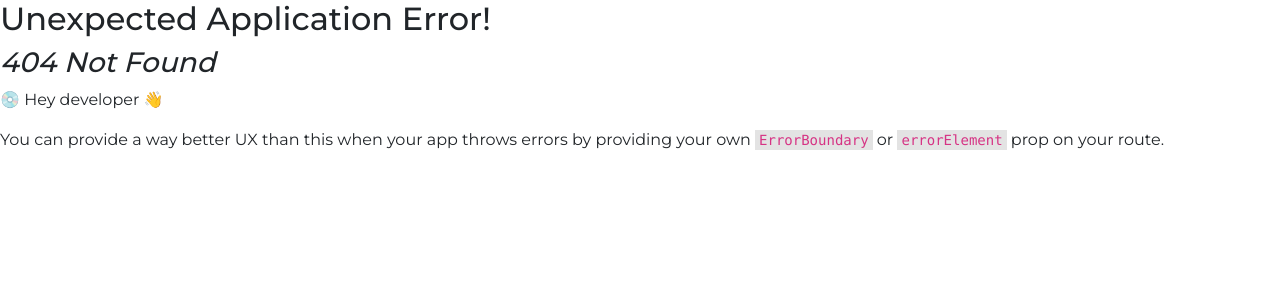
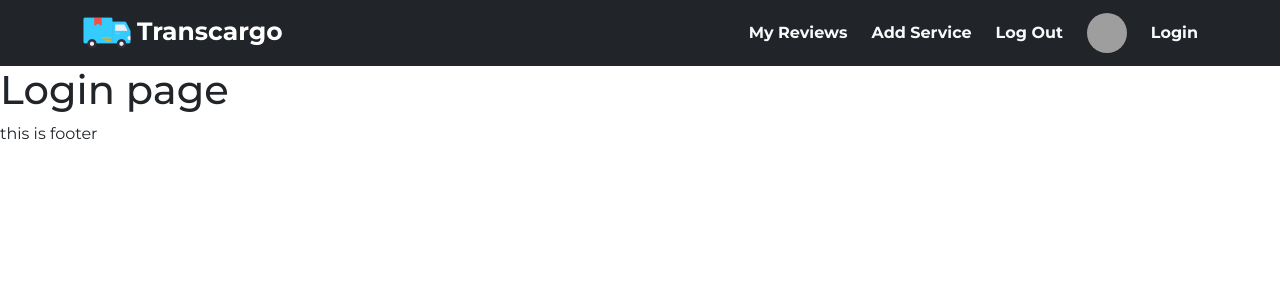
Before and after one commit to sultannadim/transcargo-client, a React (Create React App) app: page /login in a window 1280 px wide. Before the commit this address had no page. Shown: the top 300 px of the page. Built offline with nearby package versions, Linux system fonts and the light colour scheme; grey boxes are pictures that could not be loaded.

Commit message:
banner part complete

```diff
--- a/src/App.css
+++ b/src/App.css
@@ -10,3 +10,27 @@
   width: 50px;
   margin-right: 5px;
 }
+.profile{
+  width: 40px;
+  height: 40px;
+  border-radius: 50%;
+}
+
+
+/*Extra small devices (portrait phones, less than 576px)*/
+@media (max-width: 575.98px) {  }
+
+/*Small devices (landscape phones, 576px and up)*/
+@media (min-width: 576px) and (max-width: 767.98px) {  }
+
+/*Medium devices (tablets, 768px and up)*/
+@media (min-width: 768px) and (max-width: 991.98px) {  }
+
+/*Large devices (desktops, 992px and up)*/
+@media (min-width: 992px) and (max-width: 1199.98px) {  }
+
+/*Extra large devices (Extra large desktops, 1200px and up)*/
+@media (min-width: 1200px) and (max-width: 1399.98px) {  }
+
+/*Extra large devices (Extra Extra large desktops, 1400px and up)*/
+@media (min-width: 1400px) {  }
--- /dev/null
+++ b/src/Pages/Home/Home.css
@@ -0,0 +1,41 @@
+.banner{
+    min-height: 500px;
+    background-image: linear-gradient(rgba(13, 24, 36, 0.774),rgba(27, 23, 49, 0.712)),url("https://images.unsplash.com/photo-1592805144716-feeccccef5ac?ixlib=rb-4.0.3&ixid=MnwxMjA3fDB8MHxwaG90by1wYWdlfHx8fGVufDB8fHx8&auto=format&fit=crop&w=870&q=80");
+    background-repeat: no-repeat;
+    background-size: cover;
+    background-position: center;
+    display: flex;
+    align-items: center;
+
+    color: #fff;
+}
+
+/*Extra small devices (portrait phones, less than 576px)*/
+@media (max-width: 575.98px) {
+    .banner{
+        min-height: 350px;
+    }
+ }
+
+/*Small devices (landscape phones, 576px and up)*/
+@media (min-width: 576px) and (max-width: 767.98px) {
+    .banner{
+        min-height: 350px;
+    }
+ }
+
+/*Medium devices (tablets, 768px and up)*/
+@media (min-width: 768px) and (max-width: 991.98px) {
+    .banner{
+        min-height: 400px;
+    }
+ }
+
+/*Large devices (desktops, 992px and up)*/
+@media (min-width: 992px) and (max-width: 1199.98px) {  }
+
+/*Extra large devices (Extra large desktops, 1200px and up)*/
+@media (min-width: 1200px) and (max-width: 1399.98px) {  }
+
+/*Extra large devices (Extra Extra large desktops, 1400px and up)*/
+@media (min-width: 1400px) {  }
--- a/src/Pages/Home/Home.js
+++ b/src/Pages/Home/Home.js
@@ -1,10 +1,23 @@
 import React from "react";
+import "./Home.css";
 
 const Home = () => {
   return (
-    <div>
-      <h1>this is home</h1>
-    </div>
+    <section className="banner">
+      <div className="container">
+        <div className="row ">
+          <div className="offset-lg-1 col-lg-5">
+            <div className="">
+              <h1 className="fw-bold">CONTINENTAL TRANSFORTATION</h1>
+              <p>
+                The best support you ever-changing logistics needs, we are
+                continuously evolving our transportation service.
+              </p>
+            </div>
+          </div>
+        </div>
+      </div>
+    </section>
   );
 };
 
--- /dev/null
+++ b/src/Pages/Login/Login.js
@@ -0,0 +1,11 @@
+import React from "react";
+
+const Login = () => {
+  return (
+    <div>
+      <h1>Login page</h1>
+    </div>
+  );
+};
+
+export default Login;
--- a/src/components/Header.js
+++ b/src/components/Header.js
@@ -18,7 +18,7 @@ const Header = () => {
           className="shadow-none bg-light"
         />
         <Navbar.Collapse id="basic-navbar-nav">
-          <Nav className="ms-auto">
+          <Nav className="ms-auto d-lg-flex align-items-center">
             <Link
               className="text-decoration-none fw-bold text-light mt-lg-0 mt-3 ms-lg-4"
               to="/"
@@ -31,15 +31,19 @@ const Header = () => {
             >
               Add Service
             </Link>
-            <Link
-              className="text-decoration-none fw-bold text-light mt-lg-0 mt-3 ms-lg-4"
-              to="/"
-            >
+            <Link className="text-decoration-none fw-bold text-light mt-lg-0 mt-3 ms-lg-4">
               Log Out
+            </Link>
+            <Link className="text-decoration-none fw-bold text-light mt-lg-0 mt-3 ms-lg-4">
+              <img
+                src="https://static.toiimg.com/photo/msid-89908674/89908674.jpg"
+                alt="profile"
+                className="profile"
+              />
             </Link>
             <Link
               className="text-decoration-none fw-bold text-light mt-lg-0 mt-3 ms-lg-4"
-              to="/"
+              to="/login"
             >
               Login
             </Link>
--- a/src/router/router.js
+++ b/src/router/router.js
@@ -1,6 +1,7 @@
 import { createBrowserRouter } from "react-router-dom";
 import Main from "../layout/Main";
 import Home from "../Pages/Home/Home";
+import Login from "../Pages/Login/Login";
 export const router = createBrowserRouter([
   {
     path: "/",
@@ -10,6 +11,10 @@ export const router = createBrowserRouter([
         path: "/",
         element: <Home></Home>,
       },
+      {
+        path: "login",
+        element: <Login></Login>,
+      },
     ],
   },
 ]);
```
